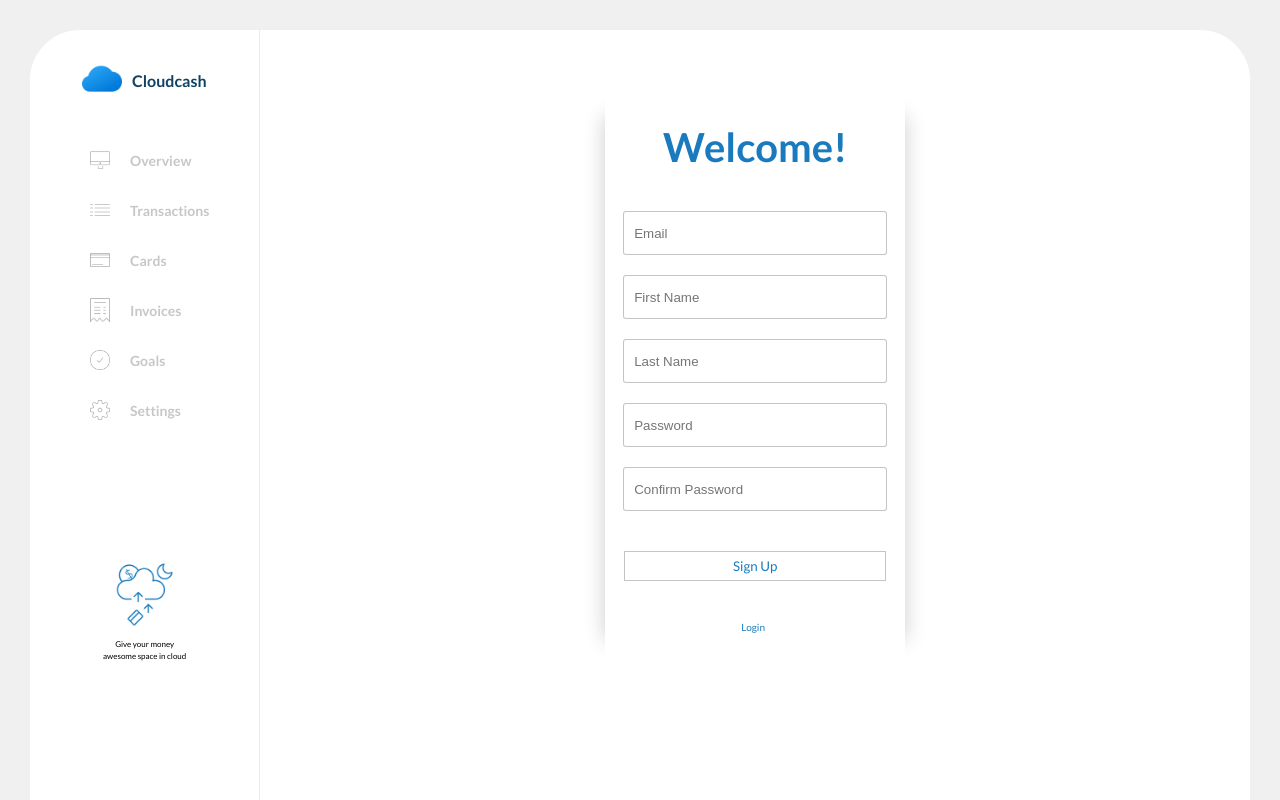
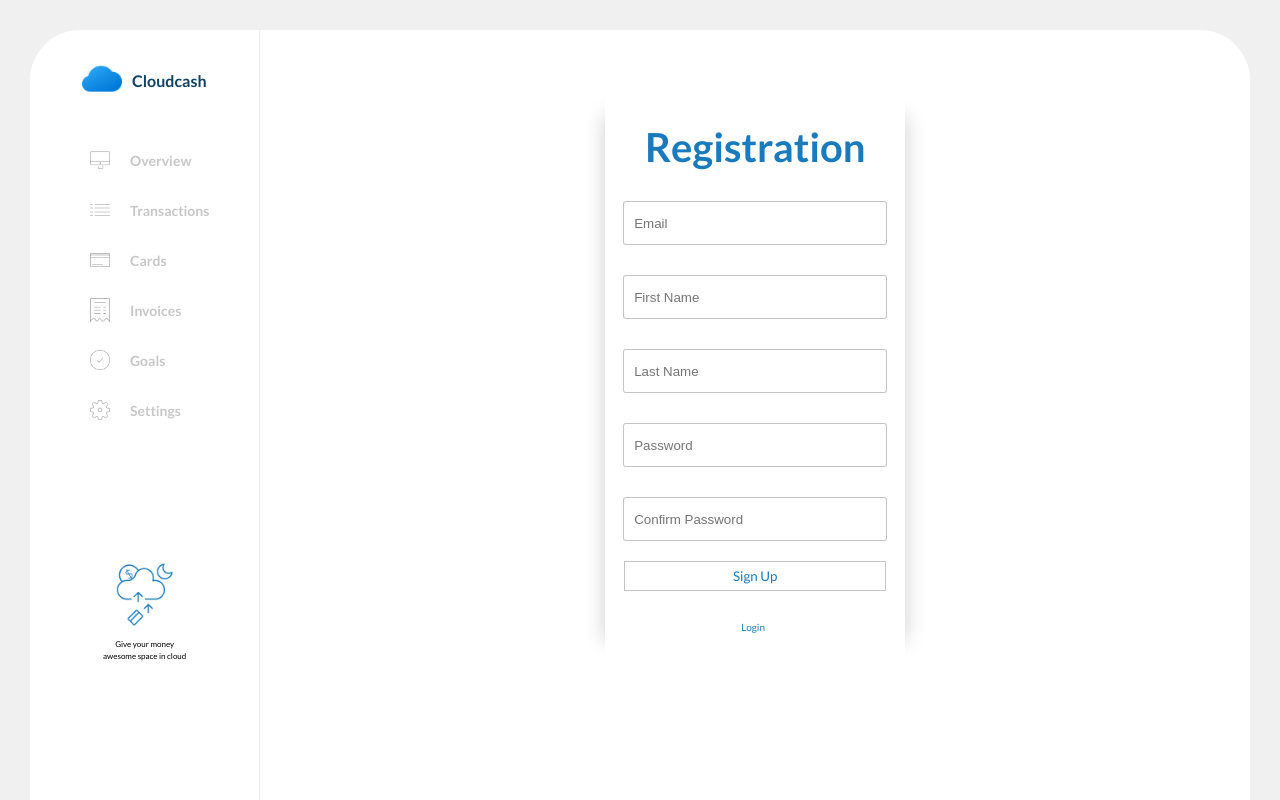
Before and after one commit to BudakovDmitry/Finance-Dashboard, a React (Create React App) app in the folder finance-dashboard/: page /SignUp in a window 1280 px wide. Shown: the top 800 px of the page. Built offline with nearby package versions, Linux system fonts and the light colour scheme.

Commit message:
add formik and validation form signup

```diff
--- a/finance-dashboard/package.json
+++ b/finance-dashboard/package.json
@@ -11,12 +11,14 @@
     "@testing-library/jest-dom": "^5.16.3",
     "@testing-library/react": "^12.1.4",
     "@testing-library/user-event": "^13.5.0",
+    "formik": "^2.2.9",
     "react": "^18.0.0",
     "react-dom": "^18.0.0",
     "react-router-dom": "^5.3.0",
     "react-scripts": "5.0.0",
     "styled-components": "^5.3.5",
-    "web-vitals": "^2.1.4"
+    "web-vitals": "^2.1.4",
+    "yup": "^0.32.11"
   },
   "scripts": {
     "start": "react-scripts start",
--- a/finance-dashboard/src/components/App/App.js
+++ b/finance-dashboard/src/components/App/App.js
@@ -4,7 +4,7 @@ import {
   Switch,
   Redirect,
 } from "react-router-dom";
-import { useState } from "react";
+import { useEffect, useState } from "react";
 
 import "./App.css";
 import Sidebar from "../Sidebar/Sidebar";
@@ -18,12 +18,14 @@ import LoginPage from "../Pages/LoginPage/LoginPage";
 import SignUpPage from "../Pages/SignUpPage/SignUpPage";
 
 function App() {
-  const [login, setLogin] = useState(false);
+  const [login, setLogin] = useState(true);
+
+  let navigation = login ? <Sidebar /> : null;
 
   return (
     <Router>
       <div className="app">
-        <Sidebar />
+        {navigation}
         <Switch>
           <Route exact path="/Overview">
             <OverviewPage />
--- a/finance-dashboard/src/components/Pages/LoginPage/LoginPage.css
+++ b/finance-dashboard/src/components/Pages/LoginPage/LoginPage.css
@@ -7,7 +7,7 @@
 .login--container {
   width: 300px;
   height: 500px;
-  margin: 0 auto;
+  margin: 50px auto;
   border-radius: 10px;
   text-align: center;
   box-shadow:
@@ -21,15 +21,20 @@
 .login--title {
   font-family: 'Lato';
   font-size: 40px;
-  padding-top: 50px;
+  margin-top: 0;
   margin-bottom: 40px;
   color: #197BBD;
+}
+
+.login--logo {
+  width: 70px;
+  padding-top: 20px;
 }
 
 .login--input {
   display: block;
   margin: 0 auto;
-  margin-bottom: 20px;
+  margin-top: 30px;
   width: 250px;
   height: 40px;
   border: 1px solid rgba(147, 146, 146, 0.538);
--- a/finance-dashboard/src/components/Pages/LoginPage/LoginPage.js
+++ b/finance-dashboard/src/components/Pages/LoginPage/LoginPage.js
@@ -1,10 +1,12 @@
 import { Link } from "react-router-dom";
+import Logo from "../../../images/Logo.png";
 import "./LoginPage.css";
 
 export default function LoginPage() {
   return (
     <div className="login">
       <div className="login--container">
+        <img src={Logo} alt="Logo" className="login--logo" />
         <h2 className="login--title">Welcome!</h2>
         <form action="#" className="login--form">
           <input type="email" className="login--input" placeholder="Email" />
--- a/finance-dashboard/src/components/Pages/SignUpPage/SignUpPage.css
+++ b/finance-dashboard/src/components/Pages/SignUpPage/SignUpPage.css
@@ -22,19 +22,23 @@
   font-family: 'Lato';
   font-size: 40px;
   padding-top: 30px;
-  margin-bottom: 40px;
+  margin-bottom: 30px;
   color: #197BBD;
 }
 
 .signup--input {
   display: block;
   margin: 0 auto;
-  margin-bottom: 20px;
+  margin-top: 30px;
   width: 250px;
   height: 40px;
   border: 1px solid rgba(147, 146, 146, 0.538);
   border-radius: 3px;
   padding-left: 10px;
+}
+
+.signup--input:nth-child(1) {
+  margin-top: 0;
 }
 
 .signup--button {
@@ -62,3 +66,13 @@
   bottom: 30px;
   left: 136px;
 }
+
+.error {
+  margin: 0;
+  padding: 0;
+  font-size: 12px;
+  color: red;
+  position: absolute;
+  left: 20px;
+  text-align: start;
+}
--- a/finance-dashboard/src/components/Pages/SignUpPage/SignUpPage.js
+++ b/finance-dashboard/src/components/Pages/SignUpPage/SignUpPage.js
@@ -1,35 +1,127 @@
+import { Formik } from "formik";
+import * as Yup from "yup";
 import { Link } from "react-router-dom";
 import "./SignUpPage.css";
+
+const SignupSchema = Yup.object({
+  email: Yup.string().email("Invalid email!").required("Required"),
+  firstName: Yup.string()
+    .min(2, "To short!")
+    .max(50, "To long!")
+    .required("Required"),
+  lastName: Yup.string()
+    .min(2, "To short!")
+    .max(50, "To long!")
+    .required("Required"),
+  password: Yup.string()
+    .matches(
+      /^(?=.*\d)(?=.*[a-z])(?=.*[A-Z])[0-9a-zA-Z]{8,}$/,
+      "Password must contain at least 8 characters, one upper case, one lower case and one number"
+    )
+    .required("Required"),
+  confirmPassword: Yup.string()
+    .oneOf([Yup.ref("password"), null], "Passwords must match")
+    .required("Required"),
+});
 
 export default function SignUpPage() {
   return (
     <div className="signup">
       <div className="signup--container">
-        <h2 className="signup--title">Welcome!</h2>
-        <form action="#" className="signup--form">
-          <input type="email" className="signup--input" placeholder="Email" />
+        <h2 className="signup--title">Registration</h2>
+        <Formik
+          initialValues={{
+            email: "",
+            firstName: "",
+            lastName: "",
+            password: "",
+            confirmPassword: "",
+          }}
+          validationSchema={SignupSchema}
+          onSubmit={(values) => {
+            console.log(values);
+          }}
+        >
+          {({
+            values,
+            errors,
+            touched,
+            handleChange,
+            handleBlur,
+            handleSubmit,
+            isSubmitting,
+          }) => (
+            <form onSubmit={handleSubmit} className="signup--form">
+              <input
+                type="email"
+                name="email"
+                onChange={handleChange}
+                onBlur={handleBlur}
+                value={values.email}
+                className="signup--input"
+                placeholder="Email"
+              />
+              {errors.email && touched.email ? (
+                <div className="error">{errors.email}</div>
+              ) : null}
               <input
                 type="text"
+                name="firstName"
+                onChange={handleChange}
+                onBlur={handleBlur}
+                value={values.firstName}
                 className="signup--input"
                 placeholder="First Name"
               />
+              {errors.firstName && touched.firstName ? (
+                <div className="error">{errors.firstName}</div>
+              ) : null}
               <input
                 type="text"
+                name="lastName"
+                onChange={handleChange}
+                onBlur={handleBlur}
+                value={values.lastName}
                 className="signup--input"
                 placeholder="Last Name"
               />
+              {errors.lastName && touched.lastName ? (
+                <div className="error">{errors.lastName}</div>
+              ) : null}
               <input
                 type="password"
+                name="password"
+                onChange={handleChange}
+                onBlur={handleBlur}
+                value={values.password}
                 className="signup--input"
                 placeholder="Password"
               />
+              {errors.password && touched.password ? (
+                <div className="error">{errors.password}</div>
+              ) : null}
               <input
                 type="password"
+                name="confirmPassword"
+                onChange={handleChange}
+                onBlur={handleBlur}
+                value={values.confirmPassword}
                 className="signup--input"
                 placeholder="Confirm Password"
               />
-          <button className="signup--button">Sign Up</button>
+              {errors.confirmPassword && touched.confirmPassword ? (
+                <div className="error">{errors.confirmPassword}</div>
+              ) : null}
+              <button
+                type="submit"
+                disabled={isSubmitting}
+                className="signup--button"
+              >
+                Sign Up
+              </button>
             </form>
+          )}
+        </Formik>
         <Link to="/Login" className="signup--login--link">
           Login
         </Link>
```
Also changed, not shown: 1 other file (tests, documents, lock files or other folders). Lines whose indentation alone changed are shown as unchanged.
